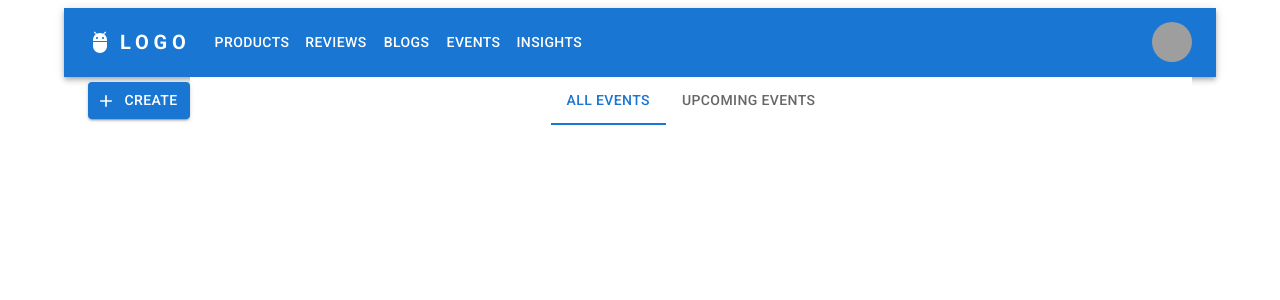
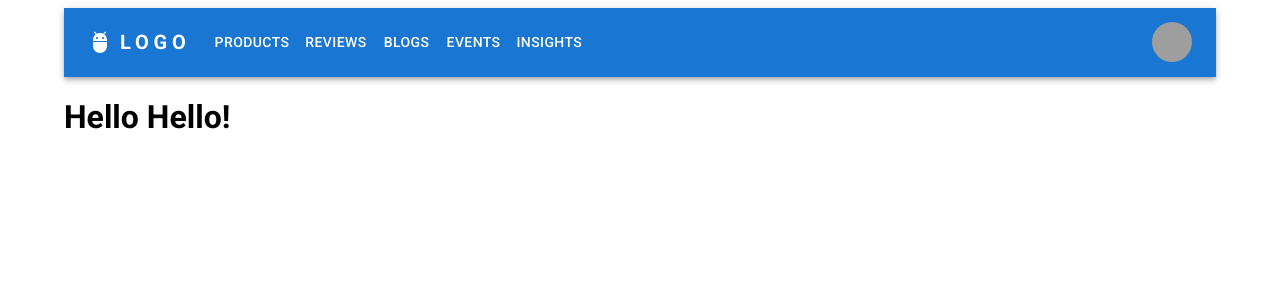
Before and after one commit to sharmasubham22/digi-soul, a React (Create React App) app in the folder digi-soul/: page / in a window 1280 px wide. Shown: the top 300 px of the page. Built offline with nearby package versions, Linux system fonts and the light colour scheme; grey boxes are pictures that could not be loaded.

Commit message:
Added Routes

```diff
--- a/digi-soul/package.json
+++ b/digi-soul/package.json
@@ -12,6 +12,7 @@
     "@testing-library/user-event": "^13.5.0",
     "react": "^18.2.0",
     "react-dom": "^18.2.0",
+    "react-router-dom": "^6.8.1",
     "react-scripts": "5.0.1",
     "web-vitals": "^2.1.4"
   },
--- a/digi-soul/src/App.js
+++ b/digi-soul/src/App.js
@@ -1,13 +1,15 @@
 import { Container } from "@mui/system";
-import AllEvents from "./AllEvents";
 import NavBar from "./components/NavBar";
-import EventDetails from "./EventDetails";
+import { createBrowserRouter, RouterProvider } from "react-router-dom";
+import routes from "./routes/routes";
 
 function App() {
+  const router = createBrowserRouter(routes);
+
   return (
     <Container>
-      <AllEvents />
-      {/* <EventDetails /> */}
+      <NavBar />
+      <RouterProvider router={router} />
     </Container>
   );
 }
--- a/digi-soul/src/components/NavBar.js
+++ b/digi-soul/src/components/NavBar.js
@@ -1,5 +1,4 @@
 import React from "react";
-import styled from "@emotion/styled";
 import AppBar from "@mui/material/AppBar";
 import Box from "@mui/material/Box";
 import Toolbar from "@mui/material/Toolbar";
--- /dev/null
+++ b/digi-soul/src/routes/routes.js
@@ -0,0 +1,19 @@
+import AllEvents from "../views/AllEvents";
+import EventDetails from "../views/EventDetails";
+
+const routes = [
+  {
+    path: "/",
+    element: <h1>Hello Hello!</h1>,
+  },
+  {
+    path: "/events",
+    element: <AllEvents />,
+  },
+  {
+    path: "/event/:id",
+    element: <EventDetails />,
+  },
+];
+
+export default routes;
--- a/digi-soul/src/AllEvents.js
+++ b/digi-soul/src/views/AllEvents.js
@@ -1,14 +1,11 @@
 import { Button, Container } from "@mui/material";
 import React from "react";
 import AddIcon from "@mui/icons-material/Add";
-import CenteredTabs from "./components/CenteredTabs";
-import { display, padding } from "@mui/system";
-import NavBar from "./components/NavBar";
+import CenteredTabs from "../components/CenteredTabs";
 
 function AllEvents() {
   return (
     <main>
-      <NavBar />
       <Container maxWidth="l" sx={{ display: "flex", alignItems: "center"}}>
         <Button variant="contained" startIcon={<AddIcon />}>
           Create
```
Also changed, not shown: digi-soul/src/views/EventDetails.js (renamed from digi-soul/src/EventDetails.js), 1 other file (tests, documents, lock files or other folders).
